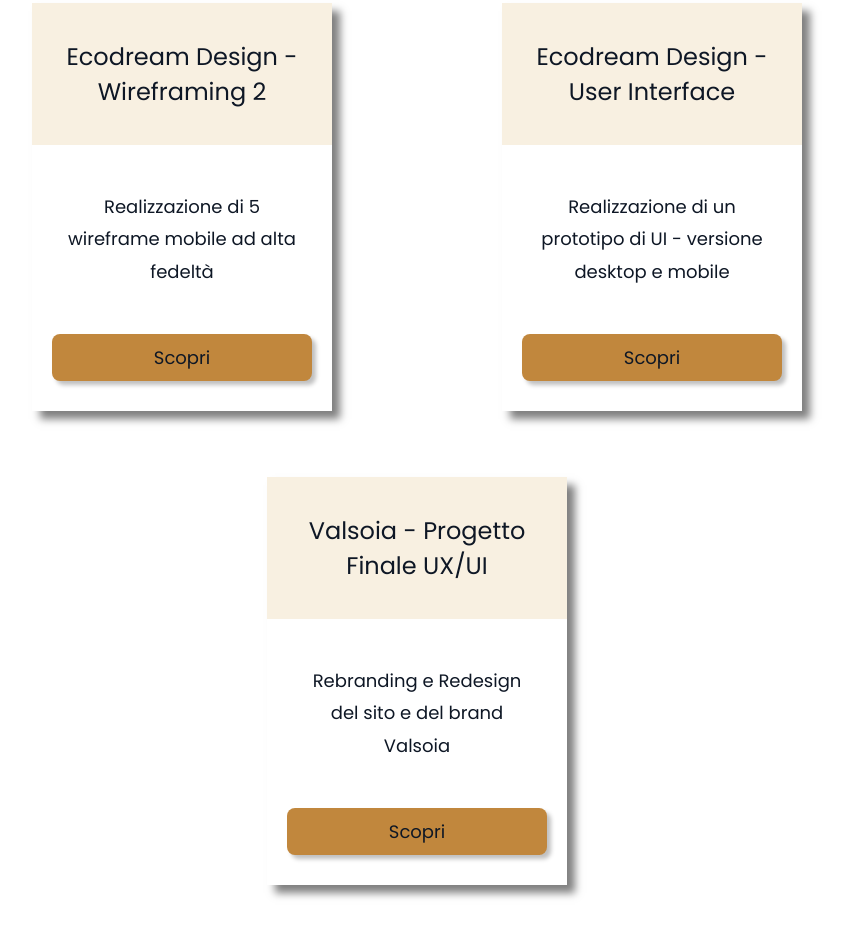
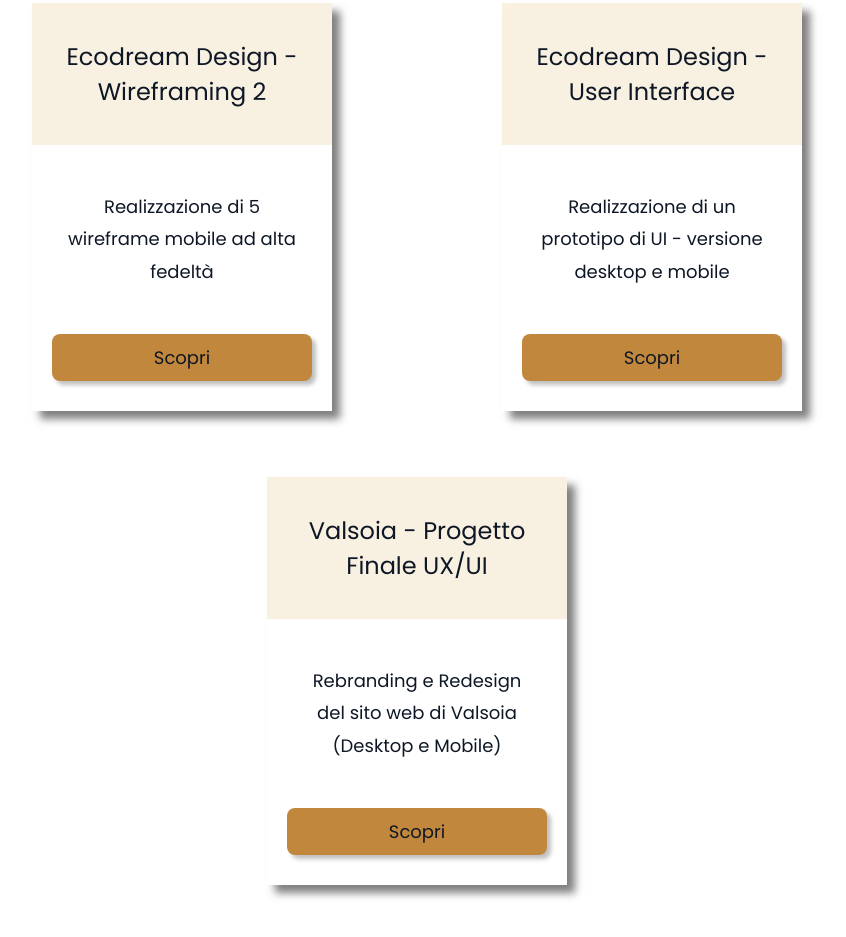
Before and after one commit to nikyfel/nicole-feltrin, a plain HTML site: page portfolio.html in a window 1280 px wide. Shown: the part 1255-2192 px from the top of the page, without its empty margins (223-1069 px from the left). Drawn offline with Linux system fonts and the light colour scheme; files whose address does not match are found by name.

Commit message:
Update Valsoia Card

```diff
--- a/portfolio.html
+++ b/portfolio.html
@@ -108,7 +108,7 @@
         <h4> Valsoia - Progetto Finale UX/UI </h4>
       </div>
       <div class='card-body'>
-        <p> Rebranding e Redesign del sito e del brand Valsoia</p>
+        <p> Rebranding e Redesign del sito web di Valsoia (Desktop e Mobile)</p>
         <a href='https://drive.google.com/file/d/1Ro4gdn7Sy4U9jP2Pu25fH0OmBieAwS7c/view?usp=sharing' target="_blank" rel = “noopener” class=btn>Scopri</a>
       </div>
     </div>
```
